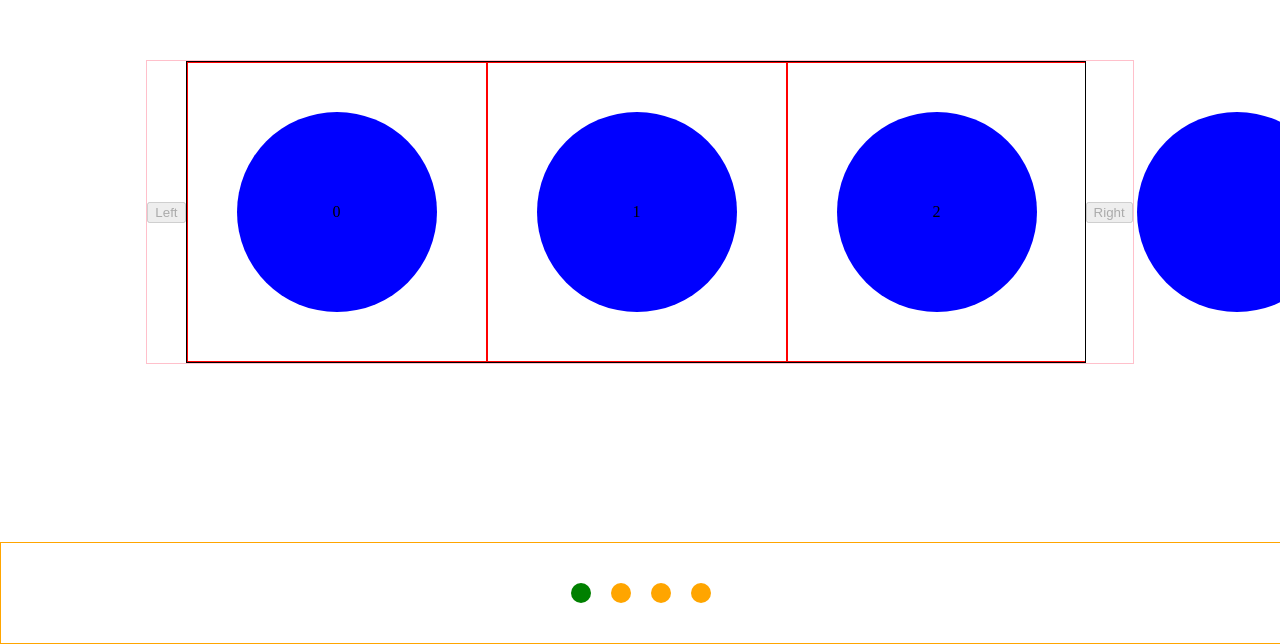
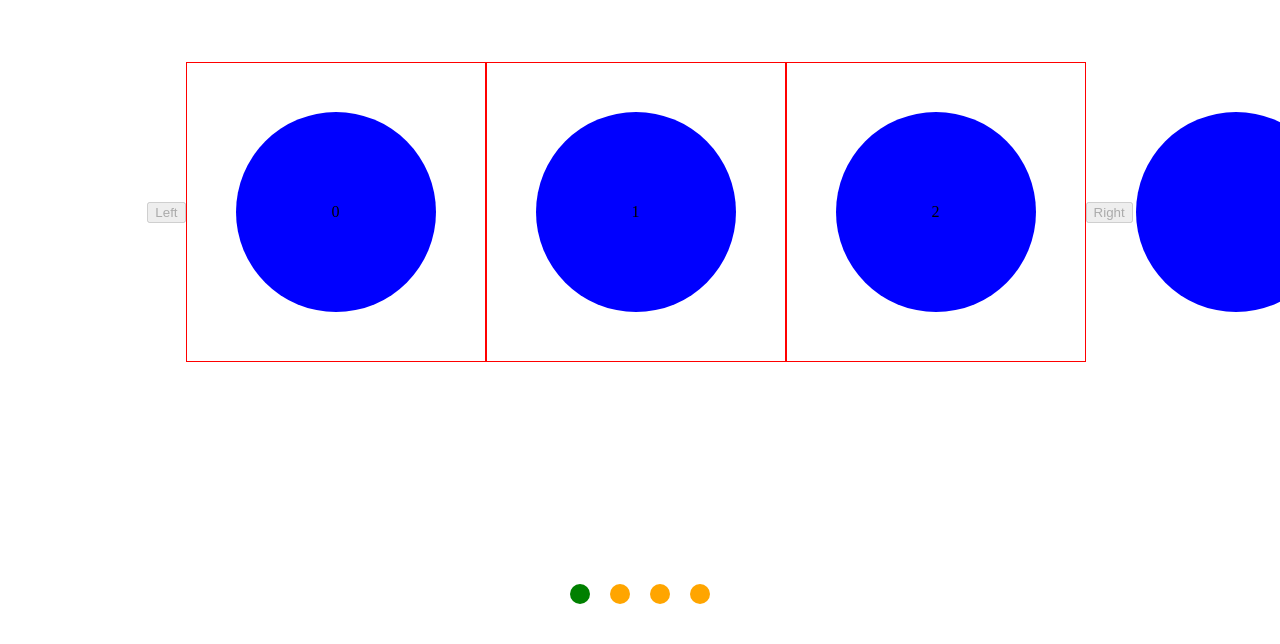
Before and after one commit to mattshardman/carousel, a Next.js app: page / in a window 1280 px wide. Shown: the part 156-800 px from the top of the page. Built offline with nearby package versions, Linux system fonts and the light colour scheme.

Commit message:
remove borders

```diff
--- a/components/carousel.module.css
+++ b/components/carousel.module.css
@@ -1,6 +1,5 @@
 .component {
     display: flex;
-    border: 1px solid pink;
     align-items: center;
 }
 
@@ -8,7 +7,6 @@
     box-sizing: border-box;
     display: flex;
     justify-content: flex-start;
-    border: 1px solid #000;
     overflow: hidden;
     width: 900px;
 }
@@ -20,13 +18,11 @@
 
 .button {
 
-
 }
 
 .pagination {
     align-items: center;
     position: fixed;
-    border: 1px solid orange;
     left: 0;
     display: flex;
     bottom: 0;
```
